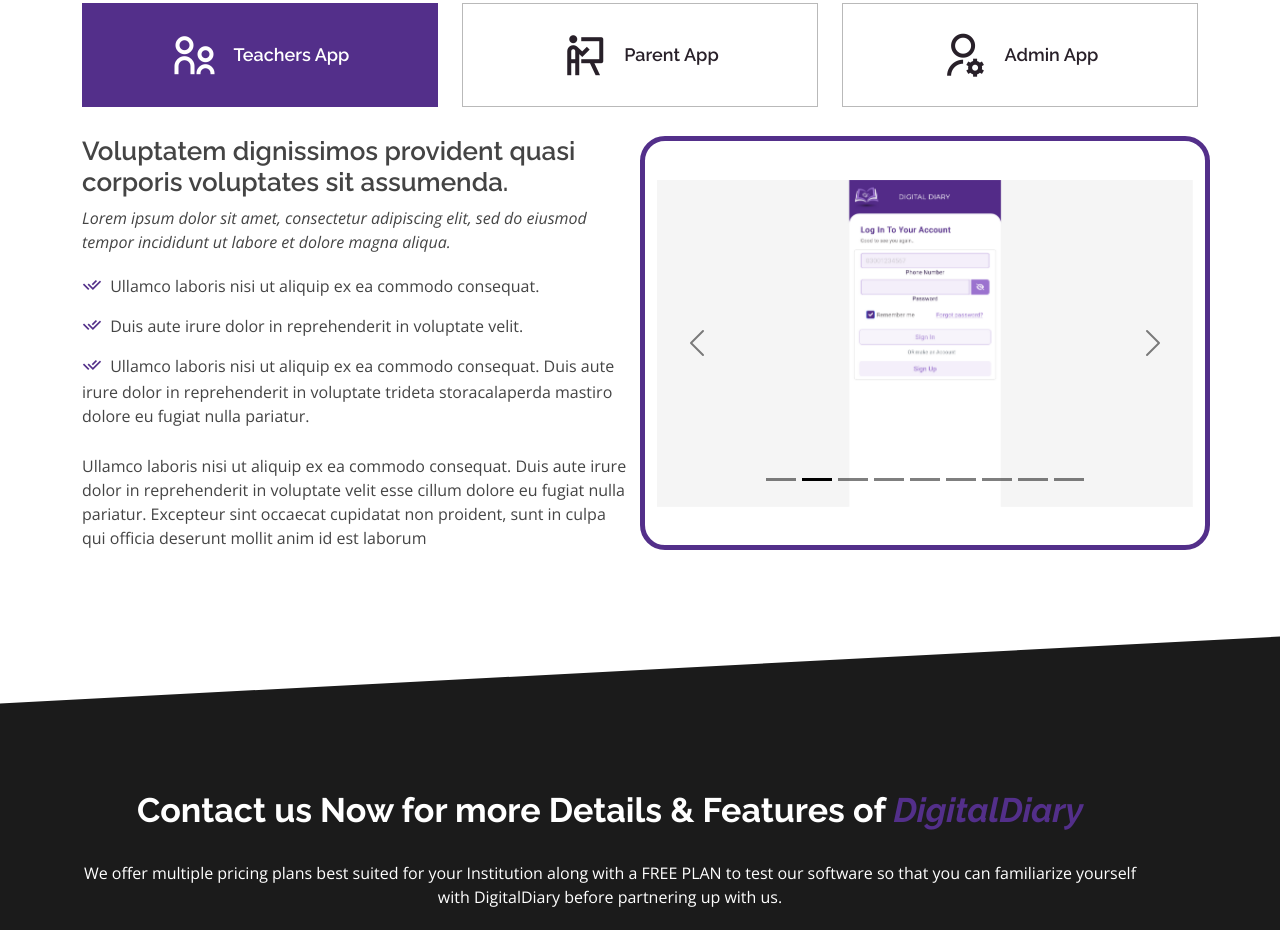
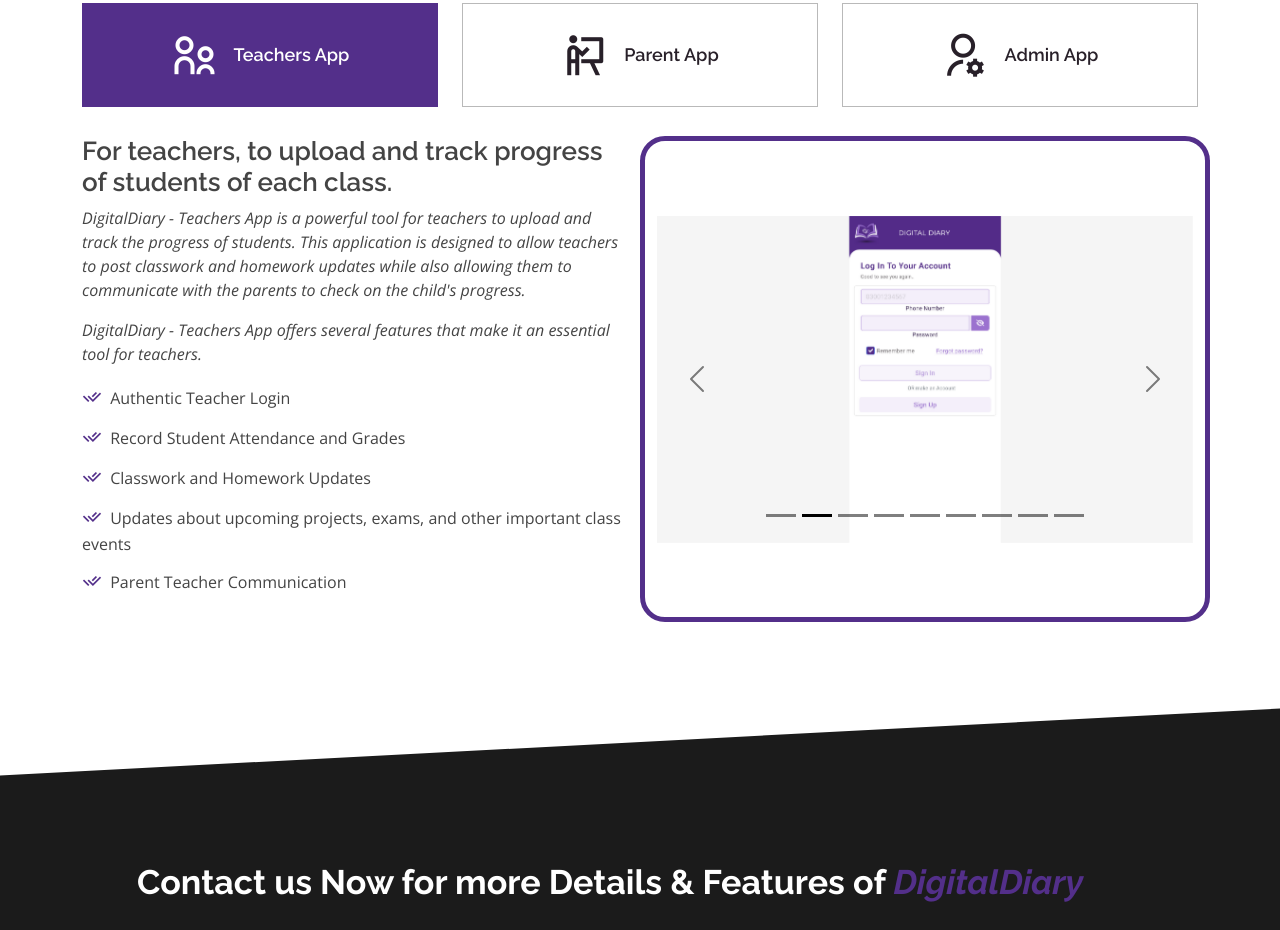
Before and after one commit to digitaldiary1/digitaldiary1.github.io, a plain HTML site: page index.html in a window 1280 px wide. Shown: the part 857-1787 px from the top of the page. Drawn offline with nearby package versions, Linux system fonts and the light colour scheme.

Commit message:
teachersAppContent

```diff
--- a/index.html
+++ b/index.html
@@ -85,6 +85,7 @@
     <section id="tabs" class="tabs">
       <div class="container" data-aos="fade-up">
 
+        <!-- tabs -->
         <ul class="nav nav-tabs row d-flex">
           <li class="nav-item col-4">
             <a class="nav-link active show" data-bs-toggle="tab" data-bs-target="#tab-1">
@@ -106,31 +107,31 @@
           </li>
         </ul>
 
+        <!-- tabs content -->
         <div class="tab-content">
+          <!-- teacher app content -->
           <div class="tab-pane active show" id="tab-1">
             <div class="row">
               <div class="col-lg-6 order-2 order-lg-1 mt-3 mt-lg-0" data-aos="fade-up" data-aos-delay="100">
-                <h3>Voluptatem dignissimos provident quasi corporis voluptates sit assumenda.</h3>
+                <h3>For teachers, to upload and track progress of
+                  students of each class.</h3>
                 <p class="fst-italic">
-                  Lorem ipsum dolor sit amet, consectetur adipiscing elit, sed do eiusmod tempor incididunt ut labore et
-                  dolore
-                  magna aliqua.
+                  DigitalDiary - Teachers App is a powerful tool for teachers to upload and track the progress of
+                  students. This application is designed to allow teachers to post classwork and homework updates while
+                  also allowing them to communicate with the parents to check on the child's progress.
                 </p>
+                <p class="fst-italic">
+                  DigitalDiary - Teachers App offers several features that make it an essential tool for teachers.
+                </p>
+
                 <ul>
-                  <li><i class="ri-check-double-line"></i> Ullamco laboris nisi ut aliquip ex ea commodo consequat.</li>
-                  <li><i class="ri-check-double-line"></i> Duis aute irure dolor in reprehenderit in voluptate velit.
-                  </li>
-                  <li><i class="ri-check-double-line"></i> Ullamco laboris nisi ut aliquip ex ea commodo consequat. Duis
-                    aute irure dolor in reprehenderit in voluptate trideta storacalaperda mastiro dolore eu fugiat nulla
-                    pariatur.</li>
+                  <li><i class="ri-check-double-line"></i> Authentic Teacher Login</li>
+                  <li><i class="ri-check-double-line"></i> Record Student Attendance and Grades</li>
+                  <li><i class="ri-check-double-line"></i> Classwork and Homework Updates</li>
+                  <li><i class="ri-check-double-line"></i> Updates about upcoming projects, exams, and other important class events</li>
+                  <li><i class="ri-check-double-line"></i> Parent Teacher Communication</li>
                 </ul>
-                <p>
-                  Ullamco laboris nisi ut aliquip ex ea commodo consequat. Duis aute irure dolor in reprehenderit in
-                  voluptate
-                  velit esse cillum dolore eu fugiat nulla pariatur. Excepteur sint occaecat cupidatat non proident,
-                  sunt in
-                  culpa qui officia deserunt mollit anim id est laborum
-                </p>
+
               </div>
               <div class="col-lg-6 order-1 order-lg-2 text-center d-flex align-items-center" data-aos="fade-up"
                 data-aos-delay="200" id="screens">
```
